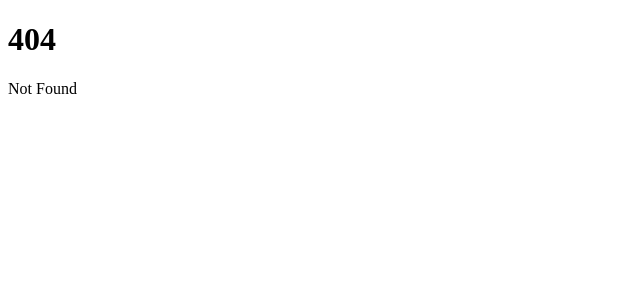
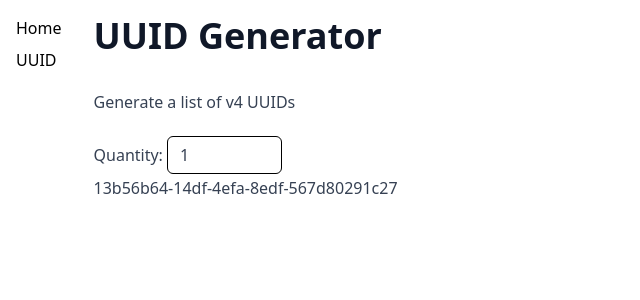
Before and after one commit to matthew-vance/toolbox, a SvelteKit app: page /uuid in a window 1280 px wide. Before the commit this address had no page. Shown: the top 300 px of the page, without its empty margins (0-640 px from the left). Built offline with nearby package versions, Linux system fonts and the light colour scheme.

Commit message:
create uuid generation page

```diff
--- a/package.json
+++ b/package.json
@@ -38,6 +38,7 @@
     "typescript": "^5.8.3",
     "typescript-eslint": "^8.29.1",
     "unocss": "66.1.0-beta.11",
+    "uuid": "^11.1.0",
     "vite": "^6.2.6",
     "vitest": "^3.1.1"
   },
--- /dev/null
+++ b/src/routes/+layout.svelte
@@ -0,0 +1,18 @@
+<script lang="ts">
+  import "virtual:uno.css";
+
+  let { children } = $props();
+</script>
+
+<svelte:head>
+  <title>Toolbox</title>
+  <meta name="description" content="A collection of useful tools." />
+</svelte:head>
+
+<div class="flex flex-row w-full">
+  <aside class="max-w-2xs p-4 flex flex-col gap-2">
+    <a href="/">Home</a>
+    <a href="/uuid" class="text-nowrap">UUID</a>
+  </aside>
+  <div class="w-full p-4">{@render children()}</div>
+</div>
--- /dev/null
+++ b/src/routes/uuid/+page.svelte
@@ -0,0 +1,16 @@
+<script lang="ts">
+  import { v4 as uuidv4 } from "uuid";
+  import { Input } from "$lib/components";
+
+  let quantity = $state(1);
+  let uuids = $derived(Array.from({ length: quantity }, () => uuidv4()));
+</script>
+
+<main prose>
+  <h1>UUID Generator</h1>
+  <p>Generate a list of v4 UUIDs</p>
+  <label>Quantity: <Input type="number" bind:value={quantity} min="1" max="100" /></label>
+  {#each uuids as uuid}
+    <p class="not-prose">{uuid}</p>
+  {/each}
+</main>
```
Also changed, not shown: 1 other file (tests, documents, lock files or other folders).
